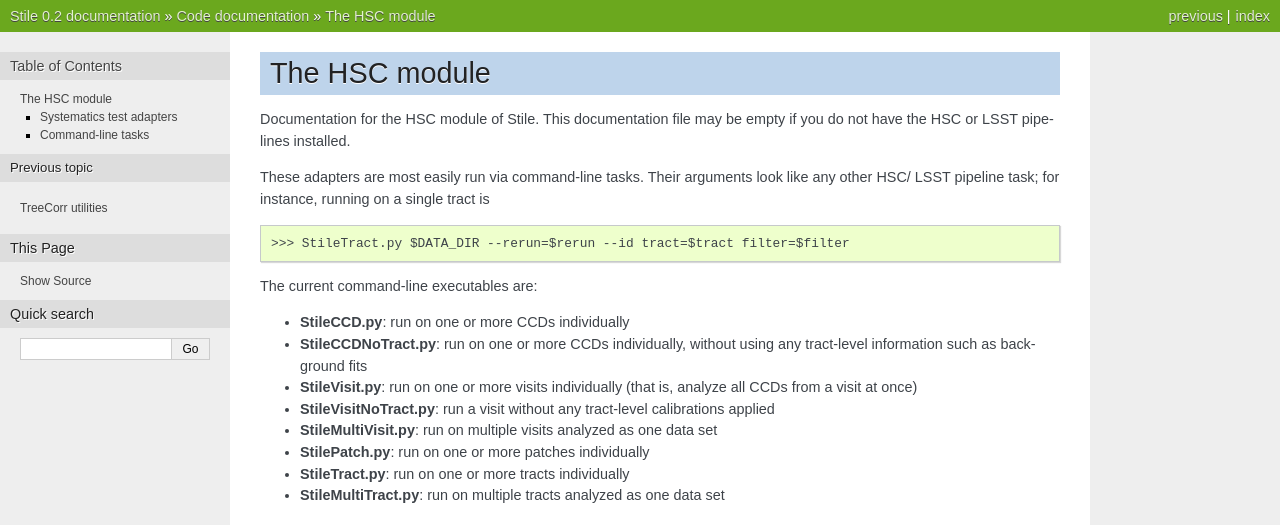
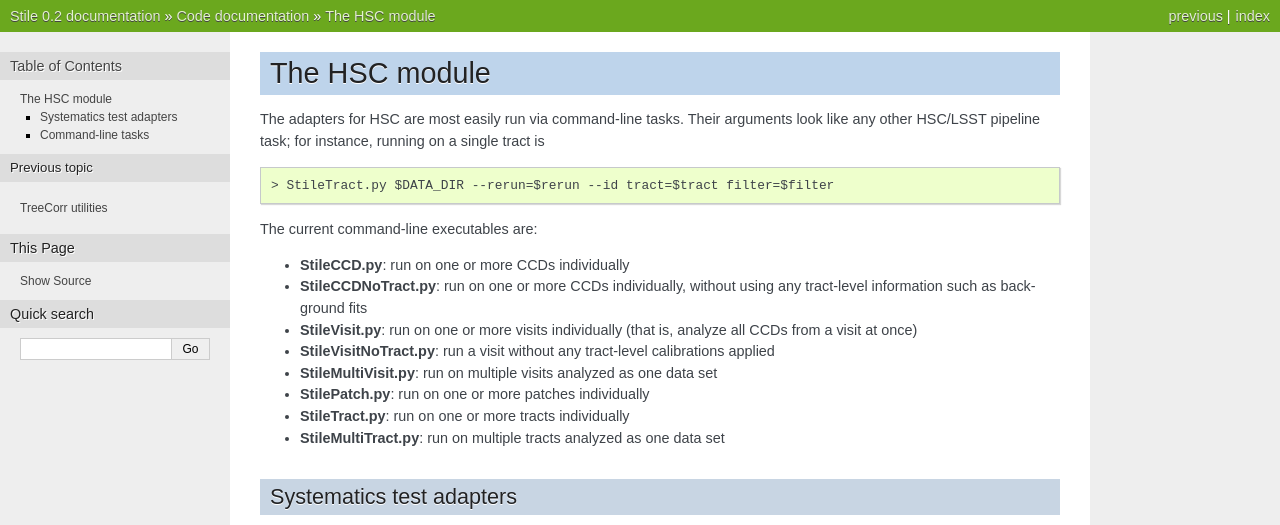
Before and after one commit to msimet/Stile, a Sphinx documentation site: the page built from doc/hsc.rst, in a window 1280 px wide. Shown: the top 525 px of the page. Built offline with Sphinx 7.4.7, drawn with Linux system fonts in a browser that asks for light colours; grey boxes are pictures that could not be loaded.

Commit message:
Updates to intro of HSC documentation (#17)

```diff
--- a/doc/hsc.rst
+++ b/doc/hsc.rst
@@ -2,14 +2,11 @@
 The HSC module
 ==============
 
-Documentation for the HSC module of Stile.  This documentation file may be empty if you do not have
-the HSC or LSST pipelines installed.
+The adapters for HSC are most easily run via command-line tasks.  Their arguments look like any
+other HSC/LSST pipeline task; for instance,
+running on a single tract is ::
 
-These adapters are most easily run via command-line tasks.  Their arguments look like any other HSC/
-LSST pipeline task; for instance,
-running on a single tract is
-
->>> StileTract.py $DATA_DIR --rerun=$rerun --id tract=$tract filter=$filter
+> StileTract.py $DATA_DIR --rerun=$rerun --id tract=$tract filter=$filter
 
 The current command-line executables are:
 
```
